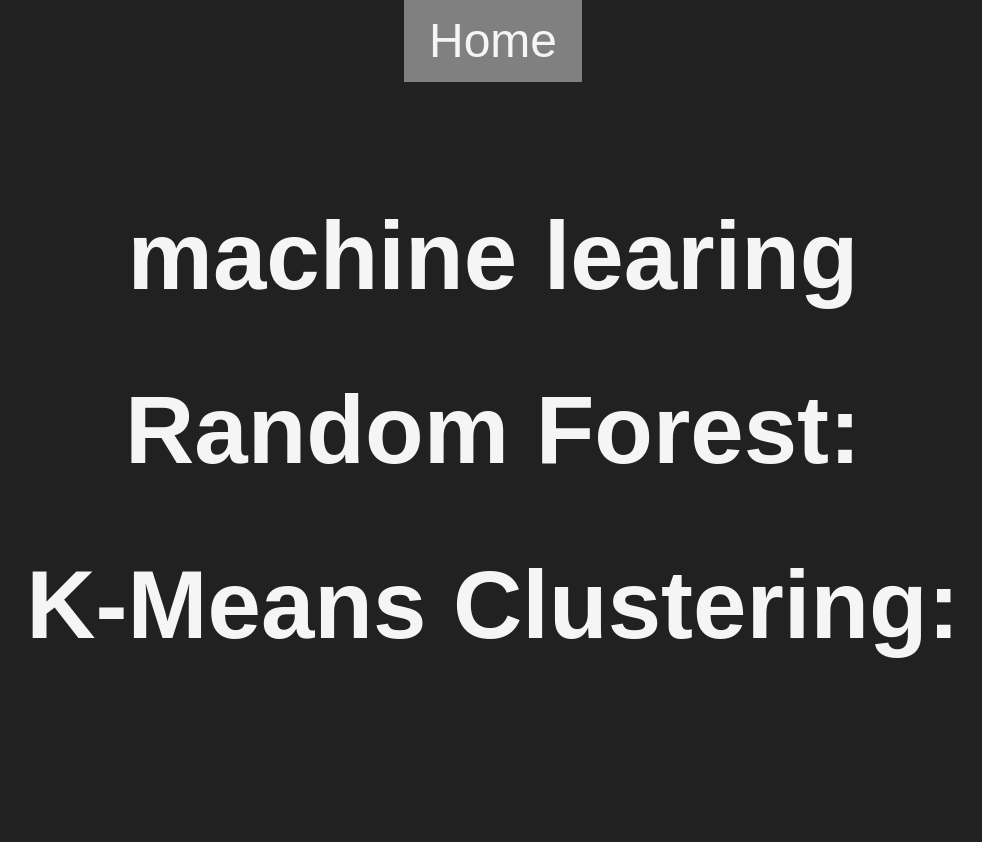
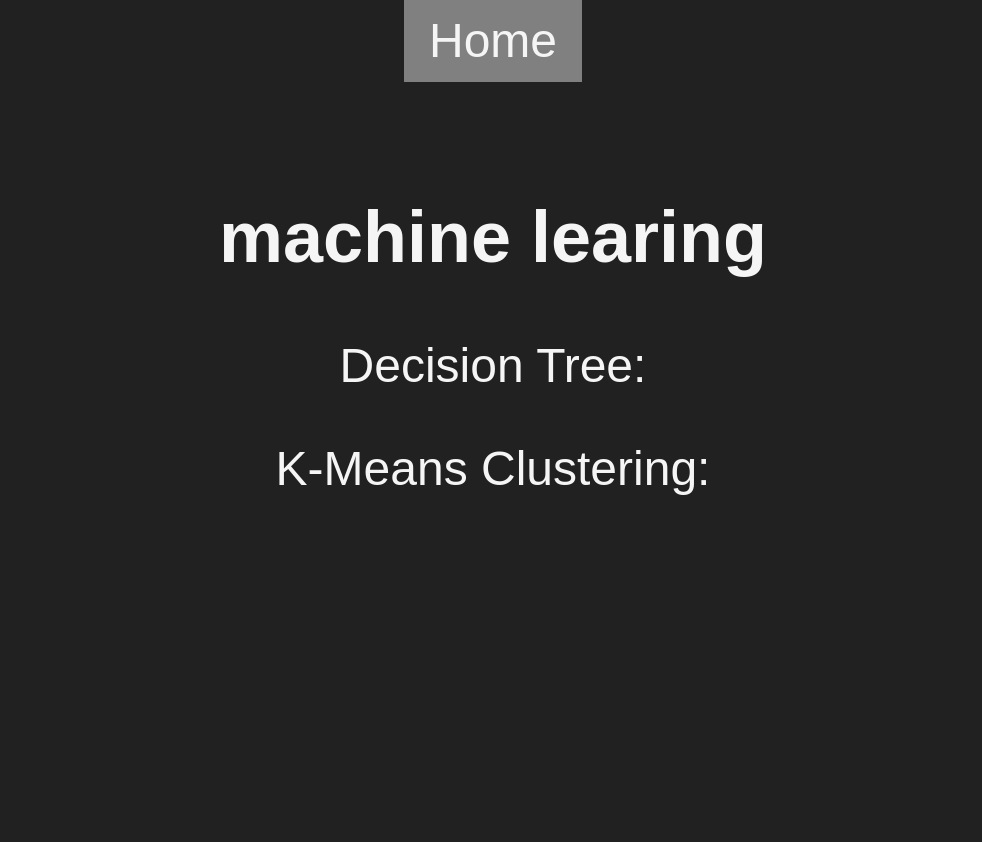
Before and after one commit to MrGafaji/DedsProject, a Django app: template mysite/polls/templates/polls/DetailProducten.html in a window 1280 px wide. Shown: the part 240-1082 px from the top of the page, without its empty margins (147-1129 px from the left). After the commit the page ends 735 px from the top, so only its background shows below. Run offline with Django 4.2, Linux system fonts and the light colour scheme; the template is opened without the code that fills it, so the values that code supplies are empty; parts of the project's set-up code (start-up, migrations or seed data) failed here and were passed over; some libraries are stand-ins or nearby versions.

Commit message:
cluster update

```diff
--- a/mysite/polls/DataConversions/Clustering.py
+++ b/mysite/polls/DataConversions/Clustering.py
@@ -1,21 +1,30 @@
 import pandas as pd
 from sklearn.cluster import KMeans
+from sklearn.preprocessing import StandardScaler
 from sklearn import preprocessing
 from .DBConnectie import DBConn
 from django.http import JsonResponse
 
 def get_cluster(request):
-    df = DBConn.toDf(DBConn.salesSUP)
+    df1 = DBConn.toDf(DBConn.F_Order_dates)
+    df2 = DBConn.toDf(DBConn.F_Order_FactSUP)
+    df = pd.merge(df1, df2, left_on="order_date", right_on="Date", how='inner')
+    # df = DBConn.toDf(DBConn.F_Order_FactSUP)
     data = df.copy()
 
-    features = ["Order_Quantity", "Profit"]
+    features = ["month", "Region"]
 
     le = preprocessing.LabelEncoder()
     for feature in features:
         if data[feature].dtype == 'object':
             data[feature] = le.fit_transform(data[feature])
 
-    X = data[features]
+    scaler = StandardScaler()
+    scaled_features = scaler.fit_transform(data[features])
+
+    X = pd.DataFrame(scaled_features, columns=features)
+
+    print(X)
 
     kmeans = KMeans(n_clusters=3)
     kmeans.fit(X)
--- a/mysite/polls/DataConversions/DBConnectie.py
+++ b/mysite/polls/DataConversions/DBConnectie.py
@@ -29,6 +29,9 @@ class DBConn:
     Product1SUP = supabase.table('Product1').select('*').execute().json()
     WindOrderDetailsSUP = supabase.table('WindOrderDetails').select('*').execute().json()
     WindCategorySUP = supabase.table('WindCategorie').select('*').execute().json()
+    F_EmployeeSUP = supabase.table('F_Employee').select('*').execute().json()
+    F_Order_FactSUP = supabase.table('F_Order_Fact').select('*').execute().json()
+    F_Order_dates = supabase.table('F_Order_dates').select('*').execute().json()
 
     def toDf(tabel):
 
--- a/mysite/polls/static/polls/style.css
+++ b/mysite/polls/static/polls/style.css
@@ -16,6 +16,14 @@ h1 {
 }
 
 h2 {
+  color: rgb(245, 245, 245);
+}
+
+p {
+  color: rgb(245, 245, 245);
+}
+
+.white {
   color: rgb(245, 245, 245);
 }
 
--- a/mysite/polls/templates/polls/DetailProducten.html
+++ b/mysite/polls/templates/polls/DetailProducten.html
@@ -17,11 +17,11 @@
             <div class="column1" style="display: inline-block; width: 49%;">
             </div>
         </div>
-        <h1>machine learing</h1>
-        <h1>Random Forest:</h1>
+        <h2 class="white">machine learing</h2>
+        <p class="white">Decision Tree:</p>
         <div id="sales-bar-chart"></div>
-        <h1 id="accuracy"></h1>
-        <h1>K-Means Clustering:</h1>
+        <p id="accuracy" class="white"></p>
+        <p class="white">K-Means Clustering:</p>
         <div id="clustering-chart"></div>
         <div id="sales-bar-chart2" style="display: inline-block; width: 49%;"></div>
         <div id="sales-bar-chart3" style="display: inline-block; width: 49%;"></div>
@@ -94,21 +94,17 @@
                     console.error(error); a
                 });
 
-
-            fetch('/cluster')
-                .then(response => response.json())
-                .then(data => {
-                    var labels = data.labels;
-                    var centers = data.centers;
             fetch('/cluster')
                 .then(response => response.json())
                 .then(data => {
                     var labels = data.labels;
                     var centers = data.centers;
                     var dataPoints = data.dataPoints;
+                    console.log(data);
+                    console.log(dataPoints);
 
-                            var xData = dataPoints.map(item => item.Order_Quantity);
-                            var yData = dataPoints.map(item => item.Profit);
+                    var xData = dataPoints.map(item => item.month);
+                    var yData = dataPoints.map(item => item.Region);
 
                     var trace = {
                         x: xData,
@@ -136,14 +132,14 @@
                         plot_bgcolor: '#212121',
                         paper_bgcolor: '#212121',
                         xaxis: {
-                                    title: 'Order Quantity',
+                            title: 'Maand',
                             color: '#ffffff',
                             tickfont: {
                                 color: '#ffffff'
                             }
                         },
                         yaxis: {
-                                    title: 'Profit',
+                            title: 'Region',
                             color: '#ffffff',
                             tickfont: {
                                 color: '#ffffff'
@@ -156,11 +152,6 @@
                 .catch(error => {
                     console.error(error);
                 });
-                })
-                .catch(error => {
-                    console.error(error);
-                });
-
 
             fetch('/getBestSoldProductInProductCategory')
                 .then(response => response.json())
@@ -326,5 +317,11 @@
         }
 
     </script>
+    <style>
+        .white {
+            color: rgb(245, 245, 245);
+        }
+    </style>
 </body>
+
 </html>
--- a/mysite/polls/urls.py
+++ b/mysite/polls/urls.py
@@ -34,6 +34,7 @@ urlpatterns = [
     ##machine learning
     path('predict_bonus/', RandomForest.predict_bonus, name='predict_bonus'),
     path('cluster/', Clustering.get_cluster, name='cluster'),
+
     path('getBestSoldProductInProductCategoryAdventure/', AdventureWorks.get_best_sold_product_in_product_category, name='getBestSoldProductInProductCategoryAdventure'),
     ##update
     path('update/', Update.Update_All_Final_Tables, name='update'),
```
Lines whose indentation alone changed are shown as unchanged.
